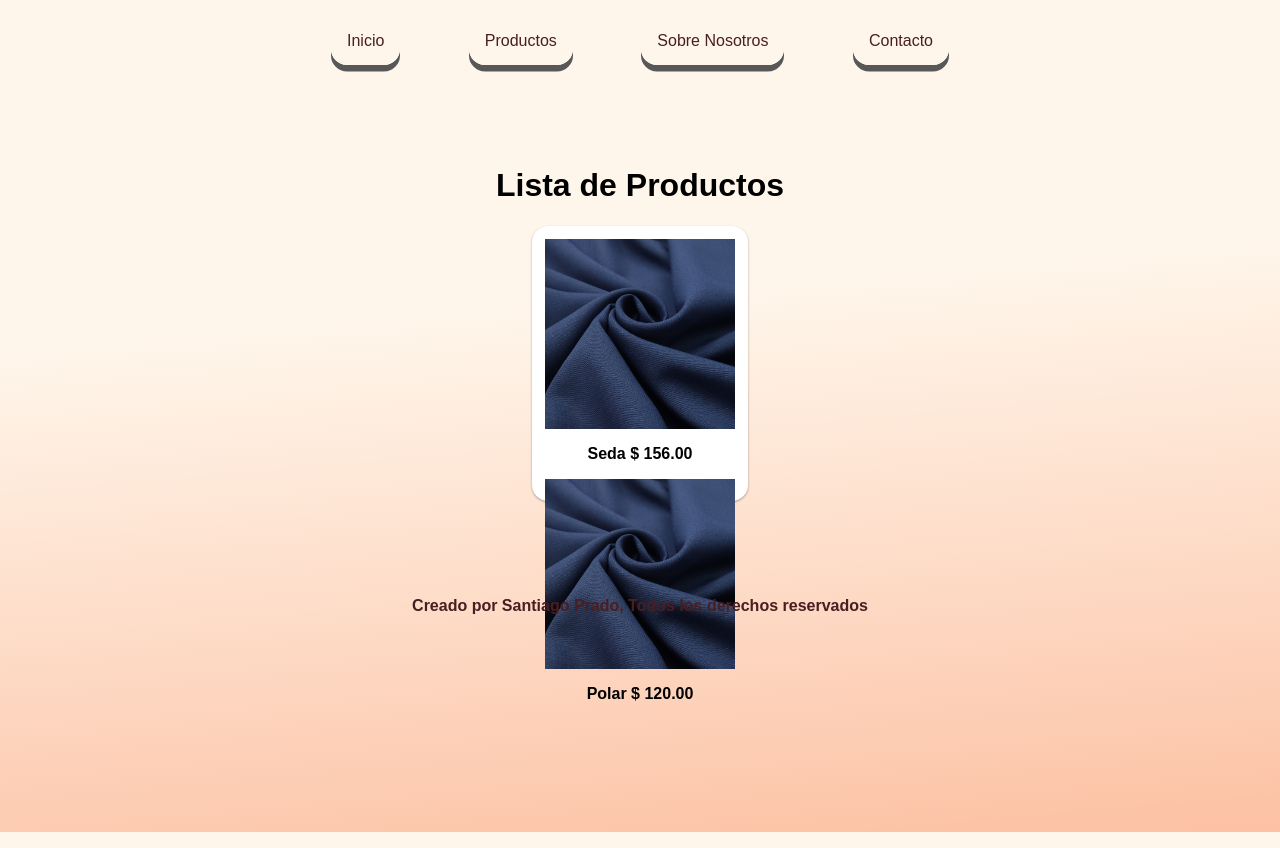
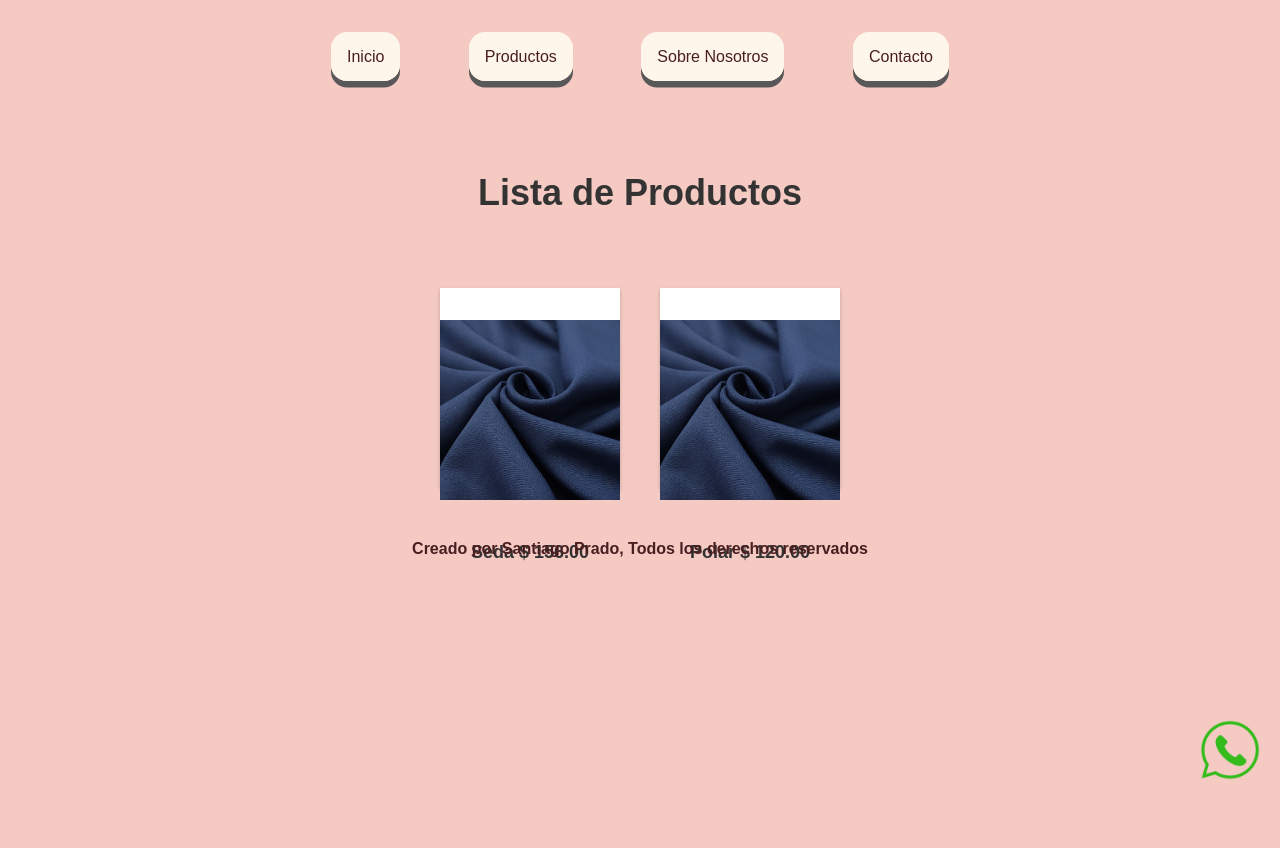
Before and after one commit to SantyPrado01/La-Jardinera-WEB, a Django app: page /productos/ in a window 1280 px wide. Run offline with Django 4.2, Linux system fonts and the light colour scheme; data comes from the database, SQL or seed files in the repository; both versions use the stored data as it was after the commit.

Commit message:
Agregado de WhatsApp, Arreglo de muestra de prodcutos

```diff
--- a/TextilHtml/templates/index.html
+++ b/TextilHtml/templates/index.html
@@ -21,8 +21,10 @@
         </div>
 
 {%block contenidoQueCambia %}
+
         <div class="titulo">
-            <img src="{% static 'css/Presentacion.png' %}">
+            <h1>La Jardinera</h1>
+            <h2>Textil</h2>
         </div>
     </div>
 
@@ -46,15 +48,17 @@
         </div>
         <div class="contenedor">
             <div class="contacto-izq">
-                <h2>Contactanos</h2>
+
             </div>
             <div class="contacto-der">
-                <a href="{% url 'contacto' %}"><img src="{% static 'css/img-1.png'%}"></a>
+                <a href="{% url 'contacto' %}"><img src="{% static 'css/Contactanos.png'%}"></a>
             </div>
         </div>
     </div>
 
 {% endblock %}
+
+<a href="https://api.whatsapp.com/send?phone=5493541290240" target="_blank" class="whatsapp"><img src="{% static 'css/whatsapp.png' %}"></a>
 
 <footer>
     <h3>Creado por Santiago Prado, Todos los derechos reservados</h3>
--- a/TextilHtml/templates/lista_productos.html
+++ b/TextilHtml/templates/lista_productos.html
@@ -8,13 +8,14 @@
     <h1>Lista de Productos</h1>
 </div>
 <div class = 'lista-productos'>
-    <div class='carta'>
+
         {% for producto in productos %}
+     <div class='carta'>
             <img src="{{ producto.imagen.url }}">
             <h3>{{ producto.nombre }} $ {{ producto.precio }}</h3>
+     </div>
+        {% endfor %}
 
-        {% endfor %}
-    </div>
 </div>
 
 {%endblock%}
--- a/static/css/styles.css
+++ b/static/css/styles.css
@@ -7,8 +7,8 @@ html, body{
     box-sizing: border-box;
 
     background-repeat: no-repeat;
-    background: rgb(255,246,235);
-    background: linear-gradient(175deg, rgba(255,246,235,1) 35%, rgba(252,193,163,1) 100%);
+    background:#F5CAC3;
+    /*background: linear-gradient(175deg, rgba(255,246,235,1) 35%, #fcc1a3 100%);*/
     min-height: 100vh;
 
 }
@@ -16,7 +16,7 @@ html, body{
 .encabezado {
     display: flex;
     flex-direction: column;
-    margin-top: 2em;
+    margin-top: 3em;
     align-items: center;
     justify-content: center;
 
@@ -25,12 +25,25 @@ html, body{
     display: flex;
     justify-content: center;
     align-items: center;
-    padding-bottom: 3em;
+    padding-bottom: 2em;
 }
-.titulo img{
-    margin: 2em 0em 2em 0em;
-    width: 80em;
+
+.titulo{
+
+    font-style: italic;
+    color: #491E21;
+    text-align: center;
+
 }
+.titulo h1{
+
+    font-size: 6em;
+}
+
+.titulo h2{
+    font-size: 3em;
+}
+
 .menu a{
     margin: 0em 2em 0 2em;
     padding: 1em;
@@ -71,10 +84,12 @@ html, body{
 
 .presentacion img{
     width: 420px;
+    padding-bottom: 2em;
 }
 
 .contenedor {
-    margin: 0 1em 1em 1em;
+
+    margin: 0 1em 0em 1em;
 
 }
 
@@ -84,35 +99,70 @@ html, body{
 /* Comienzo CSS Lista Productos */
 
 
-.TituloProductos{
-    margin-top: 3em;
+/* Estilo para el título de la lista de productos */
+.TituloProductos {
+  text-align: center;
+  margin-top: 50px;
+  margin-bottom: 30px;
 }
-.lista-productos{
-    display: flex;
-    justify-content: center;
-    align-items: center;
 
+.TituloProductos h1 {
+  font-size: 36px;
+  font-weight: bold;
+  color: #333;
+}
 
+/* Estilo para la sección de la lista de productos */
+.lista-productos {
+  display: flex;
+  flex-wrap: wrap;
+  justify-content: center;
+  align-items: center;
+  text-align: center;
+}
+
+/* Estilo para cada carta de producto */
+.carta {
+
+    width: 180px;
+    height: 200px;
+    margin: 20px;
+
+    background-color: #fff;
+    box-shadow: 0 2px 4px rgba(0,0,0,0.2);
+    transition: box-shadow 0.3s ease;
+    text-align: center;
 
 }
-.carta{
-    display: flex;
-    flex-direction: column;
 
-    margin: 0 1em 0 1em;
-    text-align: center;
-    width: 190px;
-    height: 250px;
-    padding: .8em;
-    background: #ffffff;
-    box-shadow: 0 1px 3px rgba(0,0,0,0.12), 0 1px 2px rgba(0,0,0,0.24);
+.carta:hover {
+  box-shadow: 0 4px 8px rgba(0,0,0,0.3);
+}
 
-    border-radius: 1em;
+/* Estilo para la imagen de cada producto */
+.carta img {
 
+    max-width: 100%;
+    height: auto;
+    margin-top: 2em;
+    margin-bottom: 20px;
 
 }
-.carta img{
-    width: 190px;
+
+/* Estilo para el nombre y precio de cada producto */
+.carta h3 {
+
+    font-size: 18px;
+    font-weight: bold;
+    color: #333;
+
+}
+
+.carta h3 span {
+  font-size: 14px;
+  font-weight: normal;
+  color: #999;
+
 }
 
 
@@ -147,7 +197,8 @@ html, body{
 /* Inicio CSS Contacto */
 
 .titulo_contacto{
-    margin-top: 3em;
+    margin: 3em 0 2em 0;
+
 }
 
 .contactanos_contenedor{
@@ -158,12 +209,12 @@ html, body{
 }
 
 .ubicacion_map{
-    margin: 0 2em 0 8em;
+    margin: 0 2em 3em 8em;
 }
 
 .texto_contacto{
     text-align: center;
-    margin: 0 2em 0 8em;
+    margin: 0 2em 3em 8em;
 
     border-radius: 3em;
     height: 20em;
@@ -182,15 +233,43 @@ html, body{
 
 
 /* Fin CSS Contacto */
+/*WhatsApp*/
+.whatsapp {
+    position: fixed;
+    bottom: 20px;
+    right: 20px;
+
+    color: #fff;
+    width: 60px;
+    height: 60px;
+    border-radius: 50%;
+    text-align: center;
+    font-size: 24px;
+    line-height: 60px;
+    z-index: 9999;
+    transition: all 0.3s ease-in-out;
+  }
+  .whatsapp img{
+    width: 60px;
+    height: 60px;
+  }
+  .whatsapp:hover {
+    transform: scale(1.1);
+  }
+
+  .whatsapp i {
+    vertical-align: middle;
+  }
 
 
 
 
 footer{
-    justify-content: baseline;
+    text-align: center;
+
     color: #491E21;
     text-align: center;
-    padding-top: 5em;
+    margin-top: 1em;
     margin-bottom: 0px;
 }
 
```
Also changed, not shown: db.sqlite3, productos/img-tela_8X4gAmL.jpg (added), static/css/whatsapp.png (added), 4 other files.
